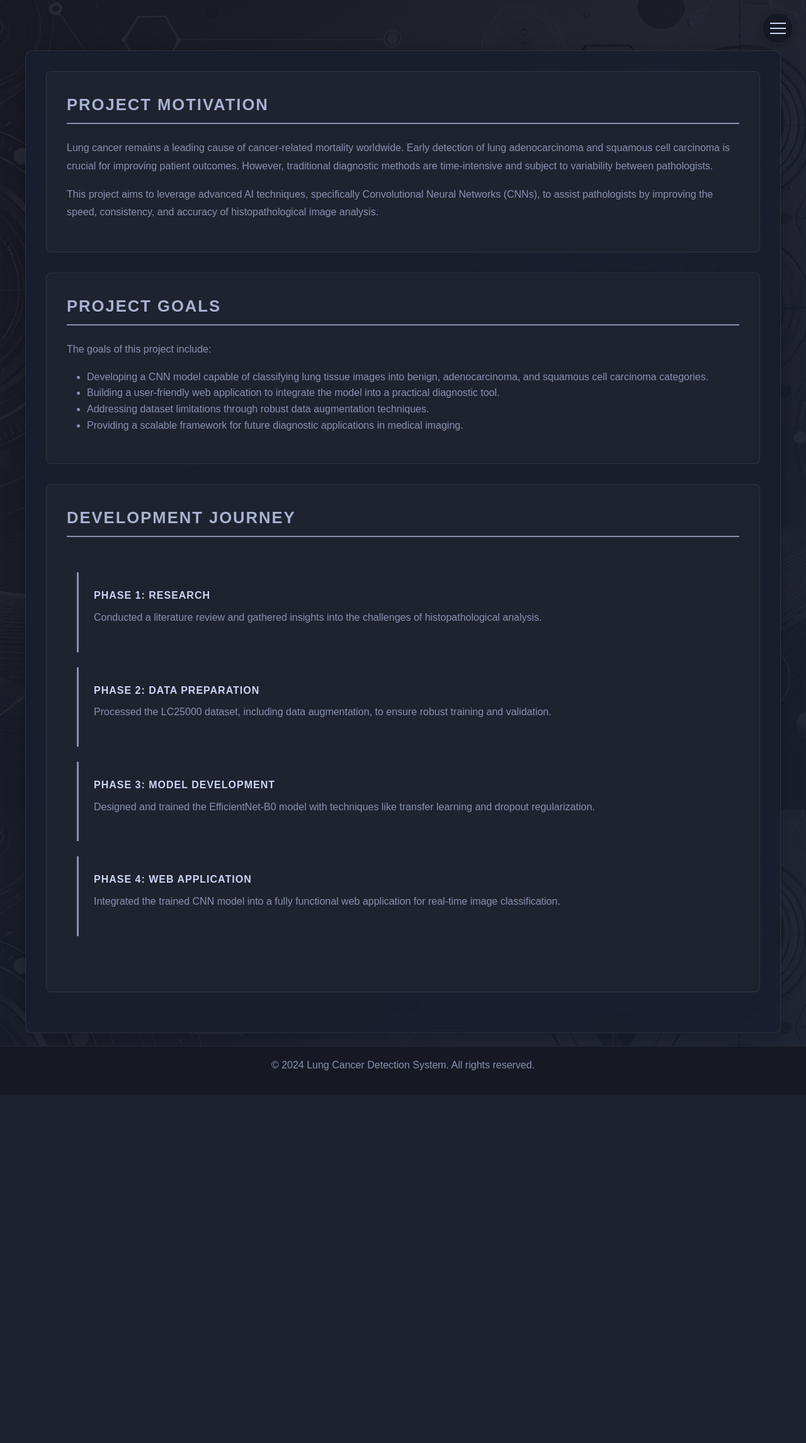
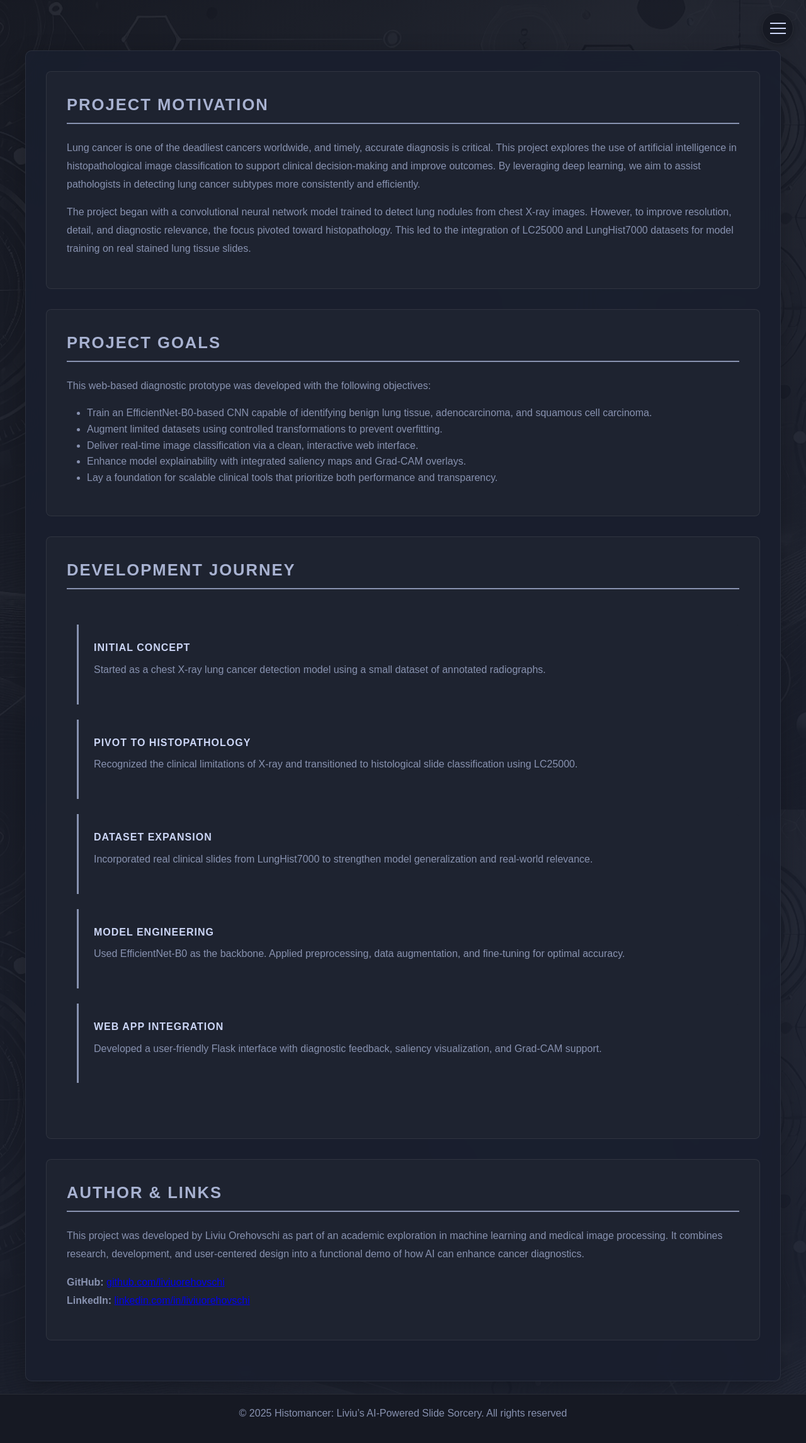
Before and after one commit to liviuorehovschi/capstone, a Flask app: page /about in a window 1280 px wide. Shown: the whole page at 63% size. Before the commit the page ends 1739 px from the top, so only its background shows below. Run offline with Flask 3, Linux system fonts and the light colour scheme.

Commit message:
Update site content and styling for Histomancer branding and improved research/technical details

```diff
--- a/templates/about.html
+++ b/templates/about.html
@@ -1,6 +1,6 @@
 {% extends "base.html" %}
 
-{% block title %}About - Lung Cancer Detection System{% endblock %}
+{% block title %}About - Lung Histopathology AI Classifier{% endblock %}
 
 {% block extra_css %}
 <style>
@@ -69,18 +69,19 @@
 {% block content %}
 <div class="about-section">
     <h2>Project Motivation</h2>
-    <p>Lung cancer remains a leading cause of cancer-related mortality worldwide. Early detection of lung adenocarcinoma and squamous cell carcinoma is crucial for improving patient outcomes. However, traditional diagnostic methods are time-intensive and subject to variability between pathologists.</p>
-    <p>This project aims to leverage advanced AI techniques, specifically Convolutional Neural Networks (CNNs), to assist pathologists by improving the speed, consistency, and accuracy of histopathological image analysis.</p>
+    <p>Lung cancer is one of the deadliest cancers worldwide, and timely, accurate diagnosis is critical. This project explores the use of artificial intelligence in histopathological image classification to support clinical decision-making and improve outcomes. By leveraging deep learning, we aim to assist pathologists in detecting lung cancer subtypes more consistently and efficiently.</p>
+    <p>The project began with a convolutional neural network model trained to detect lung nodules from chest X-ray images. However, to improve resolution, detail, and diagnostic relevance, the focus pivoted toward histopathology. This led to the integration of LC25000 and LungHist7000 datasets for model training on real stained lung tissue slides.</p>
 </div>
 
 <div class="about-section">
     <h2>Project Goals</h2>
-    <p>The goals of this project include:</p>
+    <p>This web-based diagnostic prototype was developed with the following objectives:</p>
     <ul>
-        <li>Developing a CNN model capable of classifying lung tissue images into benign, adenocarcinoma, and squamous cell carcinoma categories.</li>
-        <li>Building a user-friendly web application to integrate the model into a practical diagnostic tool.</li>
-        <li>Addressing dataset limitations through robust data augmentation techniques.</li>
-        <li>Providing a scalable framework for future diagnostic applications in medical imaging.</li>
+        <li>Train an EfficientNet-B0-based CNN capable of identifying benign lung tissue, adenocarcinoma, and squamous cell carcinoma.</li>
+        <li>Augment limited datasets using controlled transformations to prevent overfitting.</li>
+        <li>Deliver real-time image classification via a clean, interactive web interface.</li>
+        <li>Enhance model explainability with integrated saliency maps and Grad-CAM overlays.</li>
+        <li>Lay a foundation for scalable clinical tools that prioritize both performance and transparency.</li>
     </ul>
 </div>
 
@@ -88,21 +89,34 @@
     <h2>Development Journey</h2>
     <div class="timeline">
         <div class="timeline-item">
-            <div class="timeline-date">Phase 1: Research</div>
-            <p>Conducted a literature review and gathered insights into the challenges of histopathological analysis.</p>
+            <div class="timeline-date">Initial Concept</div>
+            <p>Started as a chest X-ray lung cancer detection model using a small dataset of annotated radiographs.</p>
         </div>
         <div class="timeline-item">
-            <div class="timeline-date">Phase 2: Data Preparation</div>
-            <p>Processed the LC25000 dataset, including data augmentation, to ensure robust training and validation.</p>
+            <div class="timeline-date">Pivot to Histopathology</div>
+            <p>Recognized the clinical limitations of X-ray and transitioned to histological slide classification using LC25000.</p>
         </div>
         <div class="timeline-item">
-            <div class="timeline-date">Phase 3: Model Development</div>
-            <p>Designed and trained the EfficientNet-B0 model with techniques like transfer learning and dropout regularization.</p>
+            <div class="timeline-date">Dataset Expansion</div>
+            <p>Incorporated real clinical slides from LungHist7000 to strengthen model generalization and real-world relevance.</p>
         </div>
         <div class="timeline-item">
-            <div class="timeline-date">Phase 4: Web Application</div>
-            <p>Integrated the trained CNN model into a fully functional web application for real-time image classification.</p>
+            <div class="timeline-date">Model Engineering</div>
+            <p>Used EfficientNet-B0 as the backbone. Applied preprocessing, data augmentation, and fine-tuning for optimal accuracy.</p>
+        </div>
+        <div class="timeline-item">
+            <div class="timeline-date">Web App Integration</div>
+            <p>Developed a user-friendly Flask interface with diagnostic feedback, saliency visualization, and Grad-CAM support.</p>
         </div>
     </div>
 </div>
+
+<div class="about-section">
+    <h2>Author & Links</h2>
+    <p>This project was developed by Liviu Orehovschi as part of an academic exploration in machine learning and medical image processing. It combines research, development, and user-centered design into a functional demo of how AI can enhance cancer diagnostics.</p>
+    <p>
+        <strong>GitHub:</strong> <a href="https://github.com/liviuorehovschi" target="_blank">github.com/liviuorehovschi</a><br>
+        <strong>LinkedIn:</strong> <a href="https://linkedin.com/in/liviuorehovschi" target="_blank">linkedin.com/in/liviuorehovschi</a>
+    </p>
+</div>
 {% endblock %}
--- a/templates/base.html
+++ b/templates/base.html
@@ -3,7 +3,7 @@
 <head>
     <meta charset="UTF-8">
     <meta name="viewport" content="width=device-width, initial-scale=1.0">
-    <title>{% block title %}Lung Cancer Detection System{% endblock %}</title>
+    <title>{% block title %}Histomancer: Liviu’s AI-Powered Slide Sorcery{% endblock %}</title>
     <link rel="stylesheet" href="{{ url_for('static', filename='css/base.css') }}">
     {% block extra_css %}{% endblock %}
 </head>
@@ -35,7 +35,7 @@
     </main>
 
     <footer>
-        <p>© 2024 Lung Cancer Detection System. All rights reserved.</p>
+        <p>© 2025 Histomancer: Liviu’s AI-Powered Slide Sorcery. All rights reserved</p>
     </footer>
 
     <script>
```
Also changed, not shown: templates/home.html (+9 -9 lines), templates/research.html (+23 -19 lines), templates/technical.html (+40 -13 lines).
